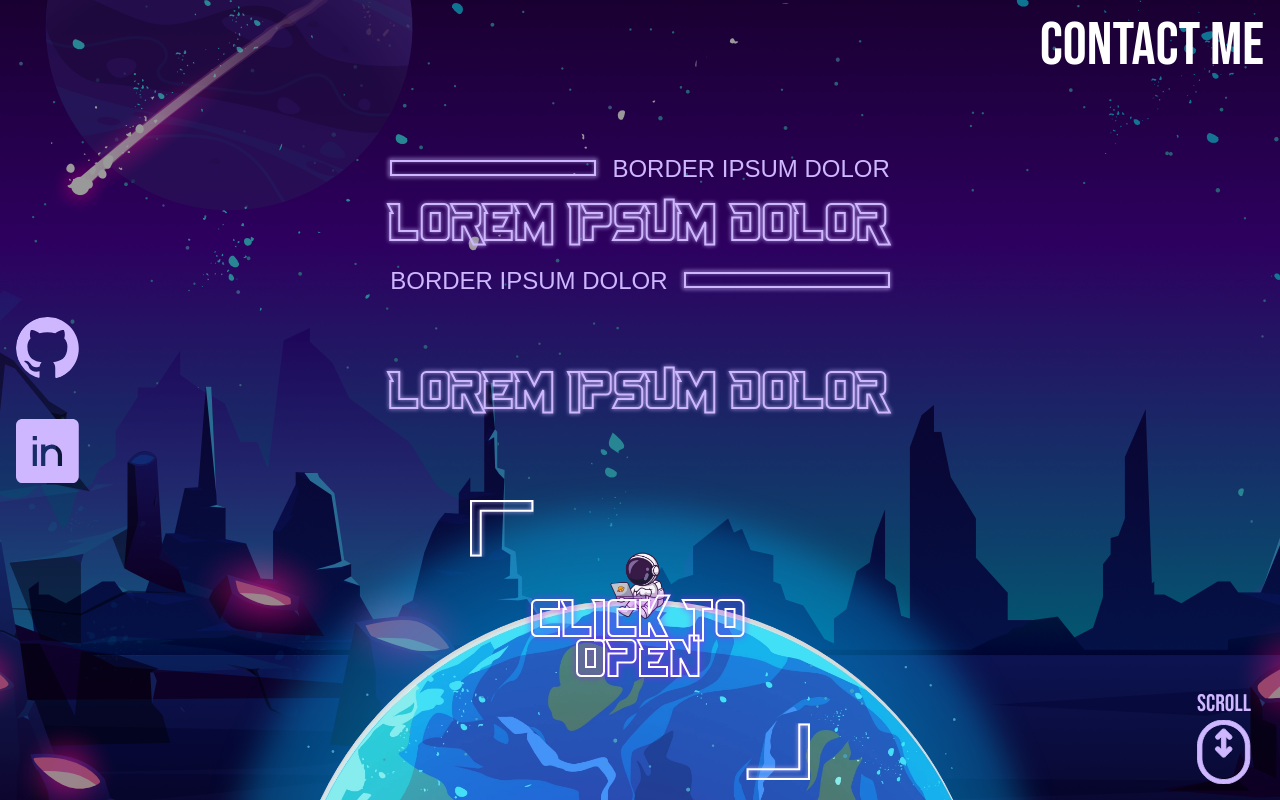
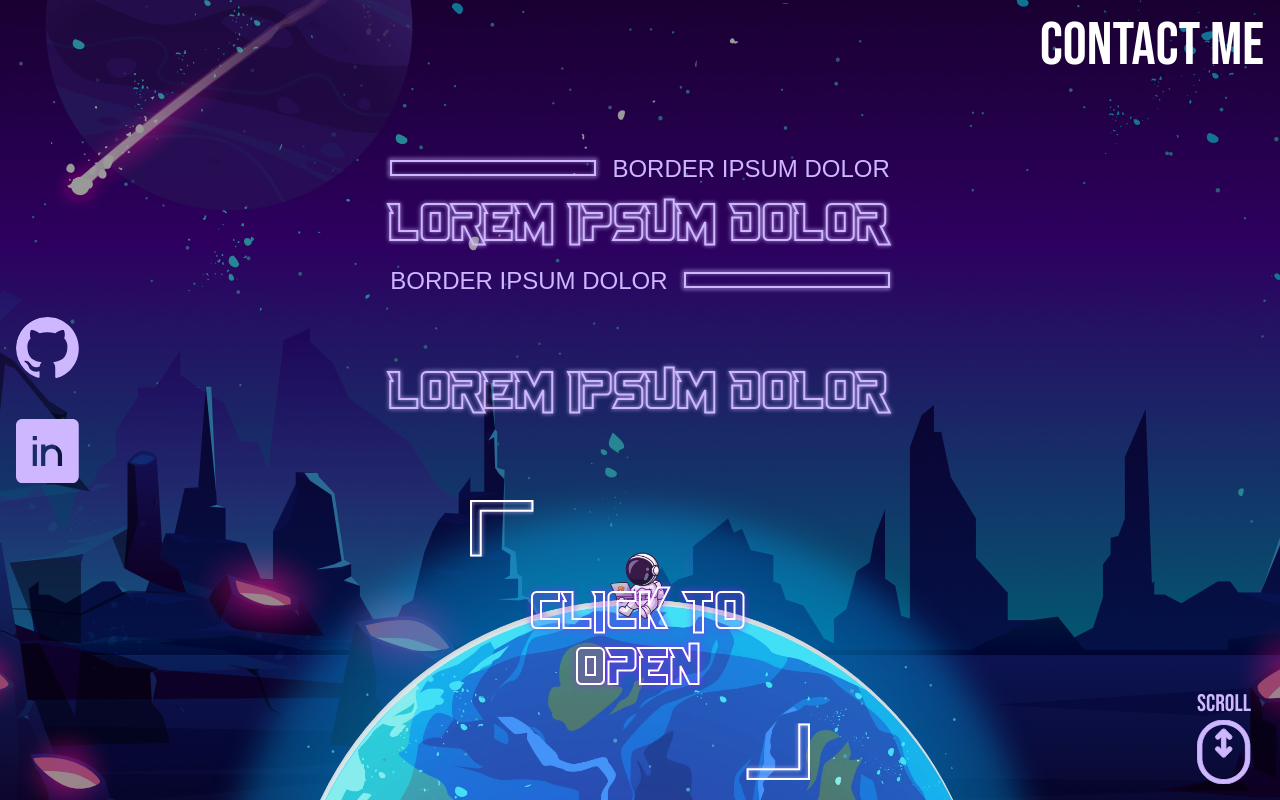
Before and after one commit to O-K-G/consolelog.me, a Next.js app: page / in a window 1280 px wide. Shown: the top 800 px of the page. Built offline with nearby package versions, Linux system fonts and the light colour scheme; a web font is replaced by a local one.

Commit message:
refactor: line-height

```diff
--- a/src/components/shared/ExpandableButton.tsx
+++ b/src/components/shared/ExpandableButton.tsx
@@ -36,7 +36,7 @@ export default function ExpandableButton({
           }
           aria-expanded={open}
           data-open={open}
-          className={`transition-300 border-x border-transparent outline-none overflow-x-hidden overflow-y-auto size-full data-[open=false]:closed-expandable-button data-[open=true]:opened-expandable-button ${
+          className={`transition-300 sm:!leading-[3.5rem] border-x border-transparent outline-none overflow-x-hidden overflow-y-auto size-full data-[open=false]:closed-expandable-button data-[open=true]:opened-expandable-button ${
             !isAnimationEnd
               ? ''
               : 'data-[open=true]:border-white data-[open=false]:closed-expandable-button-focus'
```
